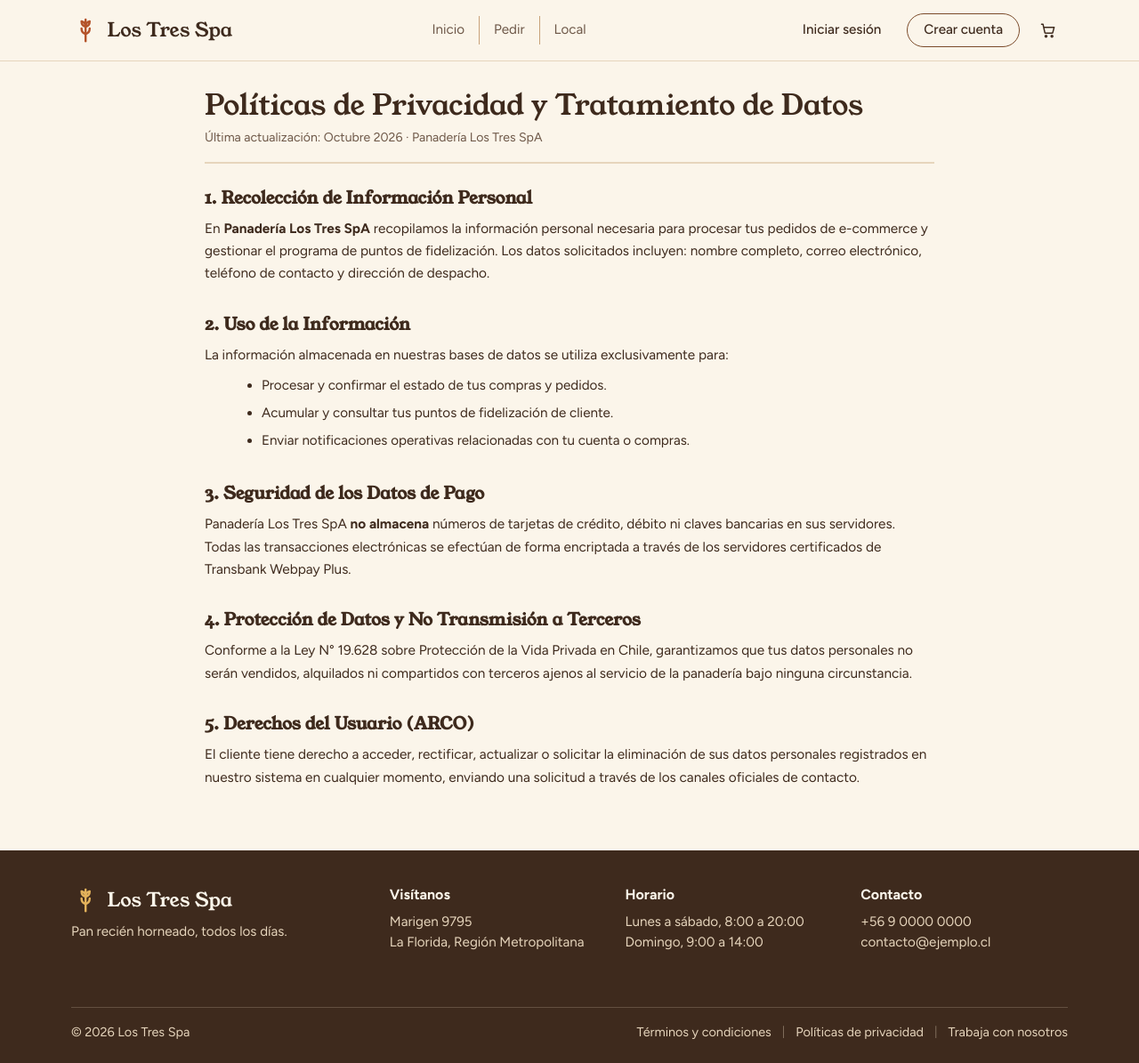
After one commit to maurithey1/Proyecto_Panaderia, a Django app: page /politicas-de-privacidad/ in a window 1280 px wide. The commit adds this page. Shown: the whole page at 89% size. Run offline with Django 5.2, Linux system fonts and the light colour scheme.

Commit message:
Agregadas paginas informativas del negocio (Terminos y condiciones / Politicas de privacidad)

```diff
--- a/Fase 2/Evidencias Proyecto/Evidencias de sistema/Aplicación/core/static/css/estilo.css
+++ b/Fase 2/Evidencias Proyecto/Evidencias de sistema/Aplicación/core/static/css/estilo.css
@@ -232,6 +232,7 @@ h1, h2, h3 {
 /* ==========================================
    COMPONENTES GLOBALES: PIE DE PÁGINA
    ========================================== */
+
 .pie {
   background: var(--cafe-oscuro);
   color: var(--borde);
@@ -259,6 +260,48 @@ h1, h2, h3 {
   padding-block: 16px 24px;
   border-top: 1px solid rgb(230 213 188 / 22%);
   font-size: 0.85rem;
+}
+
+.pie__legal {
+  display: flex;
+  flex-direction: row;
+  justify-content: space-between;
+  align-items: center;
+  gap: 1rem;
+  padding-top: 1.5rem;
+  margin-top: 2rem;
+  border-top: 1px solid rgba(255, 255, 255, 0.15);
+}
+
+.pie__copyright {
+  margin: 0;
+  font-size: 0.9rem;
+  color: inherit;
+}
+
+.pie__enlaces {
+  display: flex;
+  align-items: center;
+  gap: 0.75rem;
+  flex-wrap: wrap;
+}
+
+.pie__enlace {
+  color: inherit;
+  font-size: 0.9rem;
+  text-decoration: none;
+  transition: opacity 0.2s ease;
+}
+
+.pie__enlace:hover {
+  text-decoration: underline;
+  opacity: 0.85;
+}
+
+.pie__separador {
+  opacity: 0.4;
+  font-size: 0.85rem;
+  user-select: none;
 }
 
 /* Adaptación responsiva común */
@@ -267,6 +310,10 @@ h1, h2, h3 {
   .menu { order: 3; width: 100%; justify-content: center; padding-top: 4px; }
   .pie__grid { grid-template-columns: 1fr 1fr; }
   .pie__marca { grid-column: 1 / -1; }
+  /* Ajuste de pie__legal si el espacio horizontal se estrecha */
+  .pie__legal {
+    gap: 1rem;
+  }
 }
 
 @media (max-width: 520px) {
@@ -277,12 +324,25 @@ h1, h2, h3 {
   .cabecera__acciones .boton--registro { display: none; }
   .logo { font-size: 1.2rem; }
   .pie__grid { grid-template-columns: 1fr; gap: 24px; }
-}
-
+
+  /* En móviles se apilan al centro para que no queden apretados */
+  .pie__legal {
+    flex-direction: column-reverse;
+    justify-content: center;
+    text-align: center;
+    gap: 12px;
+  }
+
+  .pie__enlaces {
+    justify-content: center;
+    gap: 8px;
+  }
+}
 
 /* ==========================================================
    inicio
    ========================================================== */
+
 .hero {
   background: var(--crema-2);
   border-bottom: 1px solid var(--borde);
@@ -483,6 +543,7 @@ main { flex: 1; }
 /* ==========================================================
    login
    ========================================================== */
+
 .login-seccion {
   padding-block: 56px 72px;
   flex: 1;
@@ -637,6 +698,7 @@ main { flex: 1; }
     margin-inline: auto;
   }
 }
+
 /* ==========================================================
    login
    ========================================================== */
@@ -645,6 +707,7 @@ main { flex: 1; }
 /* ==========================================================
    registro
    ========================================================== */
+
 .registro-seccion {
   padding-block: 48px 64px;
   flex: 1;
@@ -825,6 +888,7 @@ main { flex: 1; }
     margin-inline: 8px;
   }
 }
+
 /* ==========================================================
    registro
    ========================================================== */
@@ -1807,6 +1871,69 @@ main { flex: 1; }
 
 
 /* ==========================================================
+   PÁGINAS LEGALES (Términos y Privacidad)
+   ========================================================== */
+
+.legales-contenedor {
+  max-width: 860px;
+  margin: 32px auto 60px auto;
+  padding: 0 20px;
+}
+
+.legales-header {
+  border-bottom: 2px solid var(--borde);
+  padding-bottom: 16px;
+  margin-bottom: 28px;
+}
+
+.legales-titulo {
+  font-family: var(--fuente-titulos);
+  font-size: 2rem;
+  color: var(--cafe-oscuro);
+  margin-bottom: 6px;
+}
+
+.legales-subtitulo {
+  font-size: 0.88rem;
+  color: var(--texto-suave);
+  margin: 0;
+}
+
+.legales-cuerpo {
+  display: flex;
+  flex-direction: column;
+  gap: 24px;
+  line-height: 1.65;
+  color: var(--cafe-oscuro);
+}
+
+.legales-seccion h2 {
+  font-size: 1.2rem;
+  font-weight: 700;
+  color: var(--cafe-oscuro);
+  margin-bottom: 10px;
+}
+
+.legales-seccion p {
+  margin: 0 0 10px 0;
+  font-size: 0.96rem;
+}
+
+.legales-seccion ul {
+  margin: 8px 0 12px 24px;
+  font-size: 0.95rem;
+}
+
+.legales-seccion li {
+  margin-bottom: 6px;
+}
+
+/* ==========================================================
+   PÁGINAS LEGALES (Términos y Privacidad)
+   ========================================================== */
+
+
+/* ==========================================================
    ACCESIBILIDAD Y PREFERENCIAS DEL SISTEMA
    ========================================================== */
 @media (prefers-reduced-motion: reduce) {
--- a/Fase 2/Evidencias Proyecto/Evidencias de sistema/Aplicación/core/templates/core/base.html
+++ b/Fase 2/Evidencias Proyecto/Evidencias de sistema/Aplicación/core/templates/core/base.html
@@ -84,7 +84,16 @@
         </p>
       </section>
     </div>
-    <p class="contenedor pie__legal">© {% now "Y" %} Los Tres Spa</p>
+    <div class="contenedor pie__legal">
+      <p class="pie__copyright">© {% now "Y" %} Los Tres Spa</p>
+      <nav class="pie__enlaces" aria-label="Enlaces legales">
+        <a href="{% url 'terminos_condiciones' %}" class="pie__enlace">Términos y condiciones</a>
+        <span class="pie__separador" aria-hidden="true">|</span>
+        <a href="{% url 'politicas_privacidad' %}" class="pie__enlace">Políticas de privacidad</a>
+        <span class="pie__separador" aria-hidden="true">|</span>
+        <a href="#" class="pie__enlace">Trabaja con nosotros</a>
+      </nav>
+    </div>
   </footer>
 </body>
 </html>
--- /dev/null
+++ b/Fase 2/Evidencias Proyecto/Evidencias de sistema/Aplicación/core/templates/core/politicas_privacidad.html
@@ -0,0 +1,45 @@
+{% extends 'core/base.html' %}
+{% load static %}
+
+{% block titulo %}Políticas de Privacidad{% endblock %}
+
+{% block contenido %}
+<div class="legales-contenedor">
+  <header class="legales-header">
+    <h1 class="legales-titulo">Políticas de Privacidad y Tratamiento de Datos</h1>
+    <p class="legales-subtitulo">Última actualización: Octubre 2026 · Panadería Los Tres SpA</p>
+  </header>
+
+  <article class="legales-cuerpo">
+    <section class="legales-seccion">
+      <h2>1. Recolección de Información Personal</h2>
+      <p>En <strong>Panadería Los Tres SpA</strong> recopilamos la información personal necesaria para procesar tus pedidos de e-commerce y gestionar el programa de puntos de fidelización. Los datos solicitados incluyen: nombre completo, correo electrónico, teléfono de contacto y dirección de despacho.</p>
+    </section>
+
+    <section class="legales-seccion">
+      <h2>2. Uso de la Información</h2>
+      <p>La información almacenada en nuestras bases de datos se utiliza exclusivamente para:</p>
+      <ul>
+        <li>Procesar y confirmar el estado de tus compras y pedidos.</li>
+        <li>Acumular y consultar tus puntos de fidelización de cliente.</li>
+        <li>Enviar notificaciones operativas relacionadas con tu cuenta o compras.</li>
+      </ul>
+    </section>
+
+    <section class="legales-seccion">
+      <h2>3. Seguridad de los Datos de Pago</h2>
+      <p>Panadería Los Tres SpA <strong>no almacena</strong> números de tarjetas de crédito, débito ni claves bancarias en sus servidores. Todas las transacciones electrónicas se efectúan de forma encriptada a través de los servidores certificados de Transbank Webpay Plus.</p>
+    </section>
+
+    <section class="legales-seccion">
+      <h2>4. Protección de Datos y No Transmisión a Terceros</h2>
+      <p>Conforme a la Ley N° 19.628 sobre Protección de la Vida Privada en Chile, garantizamos que tus datos personales no serán vendidos, alquilados ni compartidos con terceros ajenos al servicio de la panadería bajo ninguna circunstancia.</p>
+    </section>
+
+    <section class="legales-seccion">
+      <h2>5. Derechos del Usuario (ARCO)</h2>
+      <p>El cliente tiene derecho a acceder, rectificar, actualizar o solicitar la eliminación de sus datos personales registrados en nuestro sistema en cualquier momento, enviando una solicitud a través de los canales oficiales de contacto.</p>
+    </section>
+  </article>
+</div>
+{% endblock %}
--- a/Fase 2/Evidencias Proyecto/Evidencias de sistema/Aplicación/core/urls.py
+++ b/Fase 2/Evidencias Proyecto/Evidencias de sistema/Aplicación/core/urls.py
@@ -13,4 +13,6 @@ urlpatterns = [
     path('login/', views.login_view, name='login'),
     path('logout/', views.logout_view, name='logout'),
     path('registro/', views.registro_view, name='registro'),
+    path('terminos-y-condiciones/', views.terminos_condiciones, name='terminos_condiciones'),
+    path('politicas-de-privacidad/', views.politicas_privacidad, name='politicas_privacidad'),
 ]
--- a/Fase 2/Evidencias Proyecto/Evidencias de sistema/Aplicación/core/views.py
+++ b/Fase 2/Evidencias Proyecto/Evidencias de sistema/Aplicación/core/views.py
@@ -411,3 +411,15 @@ def registro_view(request):
             return render(request, 'core/registro.html', {'datos': request.POST})
 
     return render(request, 'core/registro.html')
+
+# ---------------------------------------------------------------
+# APARTADO TERMINOS Y CONDICIONES / POLÍTICAS DE PRIVACIDAD
+# ---------------------------------------------------------------
+
+def terminos_condiciones(request):
+    """Muestra la página de Términos y Condiciones de Uso."""
+    return render(request, 'core/terminos_condiciones.html')
+
+def politicas_privacidad(request):
+    """Muestra la página de Políticas de Privacidad y Protección de Datos."""
+    return render(request, 'core/politicas_privacidad.html')
```
Also changed, not shown: Fase 2/Evidencias Proyecto/Evidencias de sistema/Aplicación/core/templates/core/terminos_condiciones.html (added, +45 -0 lines).
